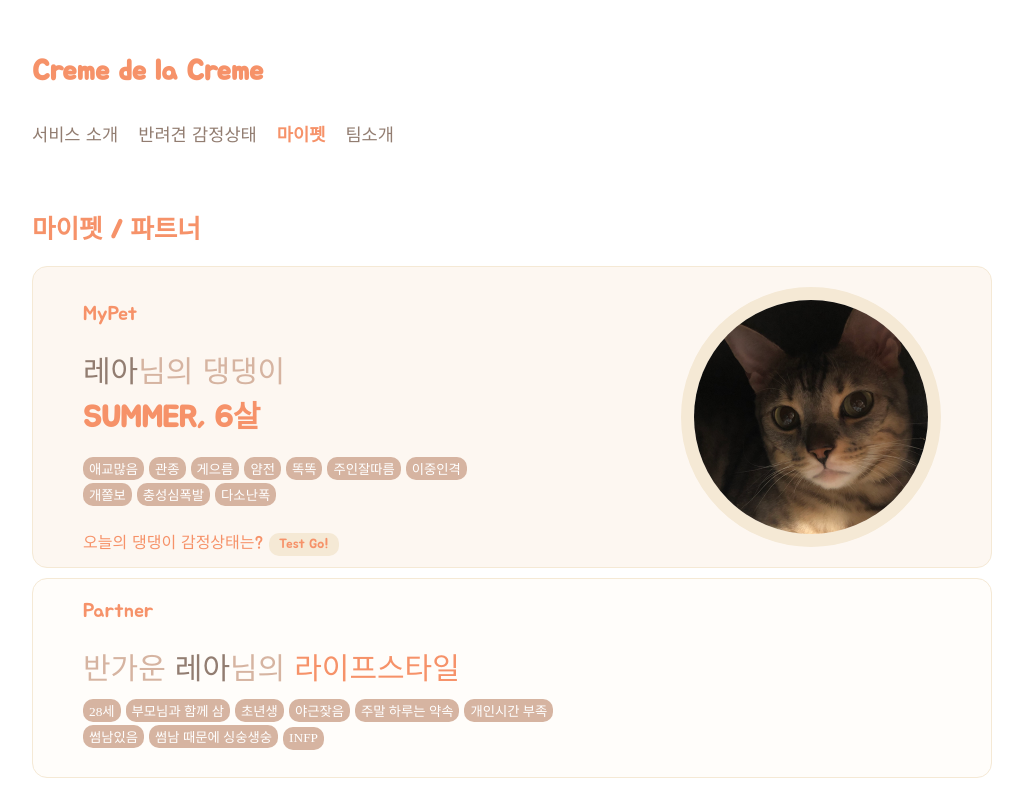
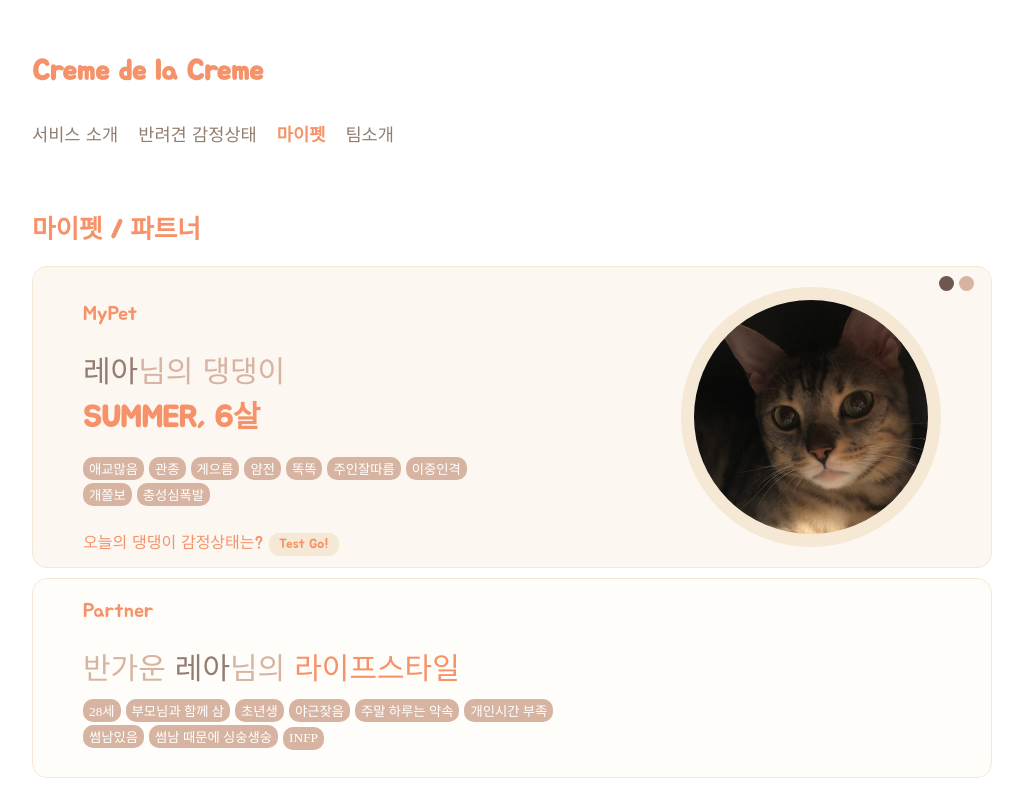
Before and after one commit to CreamDeLaCream/creme-client, a React (Create React App) app: page /mypet in a window 1280 px wide. Shown: the top 800 px of the page, without its empty margins (128-1151 px from the left). Built offline with nearby package versions, Linux system fonts and the light colour scheme; a web font is replaced by a local one.

Commit message:
[#14] feat : 마이펫페이지 다른 강아지 카드 설정

```diff
--- a/src/common/components/Keyword.js
+++ b/src/common/components/Keyword.js
@@ -1,7 +1,4 @@
 import React, { useState } from 'react';
-
-// Data
-import KeywordData from './KeywordData';
 
 // Components
 import Button from './Button';
@@ -24,16 +21,12 @@ export function Keywords({ typekeywords }) {
 // character가 없을 경우엔 typekeywords를 쓰겠다.
 // keyword 랑 keywords 변경
 
-const Keyword = () => {
-  let [keywordList, setKeywordList] = useState(KeywordData);
-
+const Keyword = ({ keywordList }) => {
   return (
     <>
-      {keywordList
-        .map((e) => e.character)
-        .map((typekeywords, i) => {
-          return <Keywords typekeywords={typekeywords} />;
-        })}
+      {keywordList.map((typekeywords, i) => {
+        return <Keywords typekeywords={typekeywords} />;
+      })}
     </>
   );
 };
--- a/src/common/components/KeywordData.js
+++ /dev/null
@@ -1,46 +0,0 @@
-export const KeywordData = [
-  {
-    id: 0,
-    character: '애교많음',
-  },
-  {
-    id: 1,
-    character: '관종',
-  },
-  {
-    id: 2,
-    character: '게으름',
-  },
-  {
-    id: 3,
-    character: '얌전',
-  },
-  {
-    id: 4,
-    character: '똑똑',
-  },
-  {
-    id: 5,
-    character: '주인잘따름',
-  },
-  {
-    id: 6,
-    character: '이중인격',
-  },
-  {
-    id: 7,
-    character: '개쫄보',
-  },
-  {
-    id: 8,
-    character: '충성심폭발',
-  },
-  {
-    id: 9,
-    character: '다소난폭',
-  },
-];
-
-// '애교많음','관종', '게으름', '얌전', '똑똑', '주인잘따름','이중인격','개쫄보','충성심폭발'
-
-export default KeywordData;
--- /dev/null
+++ b/src/common/components/MyPetData.js
@@ -0,0 +1,40 @@
+export const MyPetData = [
+  {
+    id: 0,
+    name: 'SUMMER',
+    age: 6,
+    character: [
+      '애교많음',
+      '관종',
+      '게으름',
+      '얌전',
+      '똑똑',
+      '주인잘따름',
+      '이중인격',
+      '개쫄보',
+      '충성심폭발',
+    ],
+    emotionState: null,
+  },
+  {
+    id: 1,
+    name: 'lulu',
+    age: 6,
+    character: [
+      '애교많음',
+      '관종',
+      '게으름',
+      '얌전',
+      '똑똑',
+      '주인잘따름',
+      '이중인격',
+      '개쫄보',
+      '충성심폭발',
+    ],
+    emotionState: 'happy',
+  },
+];
+
+// '애교많음','관종', '게으름', '얌전', '똑똑', '주인잘따름','이중인격','개쫄보','충성심폭발'
+
+export default MyPetData;
--- a/src/pages/MyPet/MyPetPage.js
+++ b/src/pages/MyPet/MyPetPage.js
@@ -1,5 +1,8 @@
 import React, { useState } from 'react';
 import styled from 'styled-components';
+
+// Data
+import MyPetData from '../../common/components/MyPetData';
 
 // components
 import {
@@ -27,6 +30,14 @@ const IntroPage = () => {
     //   setCard(temp);
     // })
   };
+  let [myPetData, setMyPetData] = useState(MyPetData[0]);
+  const [cardNum, setCardNum] = useState(0);
+  const onClickAnotherCard = (num) => {
+    if (cardNum !== num) {
+      setCardNum(num);
+      setMyPetData(MyPetData[num]);
+    }
+  };
 
   return (
     <Container height="400vh">
@@ -41,7 +52,11 @@ const IntroPage = () => {
         추가하고 감정기록들을 관리하세요.
       </Text> */}
       <MypetPartnerWrapper>
-        <MypetCard />
+        <MypetCard
+          myPetData={myPetData}
+          cardNum={cardNum}
+          onClickAnotherCard={onClickAnotherCard}
+        />
         <UserCard />
       </MypetPartnerWrapper>
 
--- a/src/pages/MyPet/MypetCard.js
+++ b/src/pages/MyPet/MypetCard.js
@@ -6,10 +6,15 @@ import styled from 'styled-components';
 import { Keyword } from '../../common/components';
 import { Button } from '../../common/components';
 import { MyPetImages } from './MyPetImages';
+import PetListButton from './PetListButton';
 
-export const MypetCard = () => {
+export const MypetCard = ({ myPetData, cardNum, onClickAnotherCard }) => {
   return (
     <MyPetWrapper>
+      <PetListButton
+        cardNum={cardNum}
+        onClickAnotherCard={onClickAnotherCard}
+      />
       <MyPetInfoCard>
         <MyPetContentContainer>
           <MyPetContent>
@@ -17,13 +22,18 @@ export const MypetCard = () => {
             <MyPetName>
               <span style={{ color: 'var(--blackcream)' }}>레아</span>님의
               댕댕이
-              <br /> <b style={{ color: 'var(--main)' }}>SUMMER, 6살</b>
+              <br />{' '}
+              <b style={{ color: 'var(--main)' }}>
+                {myPetData.name}, {myPetData.age}살
+              </b>
             </MyPetName>
             <MyPetKeyword>
-              <Keyword />
+              <Keyword keywordList={myPetData.character} />
             </MyPetKeyword>
             <CurrentEmotion>
               오늘의 댕댕이 감정상태는?
+              {myPetData.emotionState === null ? (
+                <>
                   <Button
                     width="70px"
                     height="23px"
@@ -34,6 +44,12 @@ export const MypetCard = () => {
                   >
                     Test Go!
                   </Button>
+                </>
+              ) : (
+                <span style={{ marginLeft: '5px' }}>
+                  {myPetData.emotionState}
+                </span>
+              )}
             </CurrentEmotion>
           </MyPetContent>
         </MyPetContentContainer>
--- /dev/null
+++ b/src/pages/MyPet/PetListButton.js
@@ -0,0 +1,44 @@
+import React from 'react';
+import styled from 'styled-components';
+import { Button } from '../../common/components';
+
+export default function PetListButton({ cardNum, onClickAnotherCard }) {
+  return (
+    <PetListButtonWrapper>
+      <Button
+        _onClick={() => {
+          console.log('hi');
+          onClickAnotherCard(0);
+        }}
+        width="15px"
+        height="15px"
+        radius="50%"
+        bg={cardNum === 0 ? 'var(--deepcream)' : 'var(--darkcream)'}
+      />
+      <Button
+        _onClick={() => {
+          onClickAnotherCard(1);
+        }}
+        width="15px"
+        height="15px"
+        radius="50%"
+        bg={cardNum === 1 ? 'var(--deepcream)' : 'var(--darkcream)'}
+      />
+    </PetListButtonWrapper>
+  );
+}
+
+const PetListButtonWrapper = styled.div`
+  position: absolute;
+
+  top: 100px;
+  right: 50px;
+
+  width: 35px;
+  height: 20px;
+
+  display: flex;
+  justify-content: space-between;
+
+  // background-color: var(--main);
+`;
--- a/src/pages/Result/ResultPage.js
+++ b/src/pages/Result/ResultPage.js
@@ -69,13 +69,10 @@ const ResultPage = (props) => {
             {resultData[0].dog_name}, {resultData[0].dog_age}살
           </Text>
           <Text type="subTitle">
-            <Keyword />
-          </Text>
-          <Text type="subTitle">
+            {/* TODO: Keyword에 props에 .character 추가하기 */}
             <Keyword />
           </Text>
         </Grid>
-
         <Grid margin="2rem auto">
           <Text type="subTitle" color="var(--main)" marginBottom="2rem">
             당신이 생각하는 {resultData[0].dog_name}의 감정상태 일치도는?
```
Lines whose indentation alone changed are shown as unchanged.
